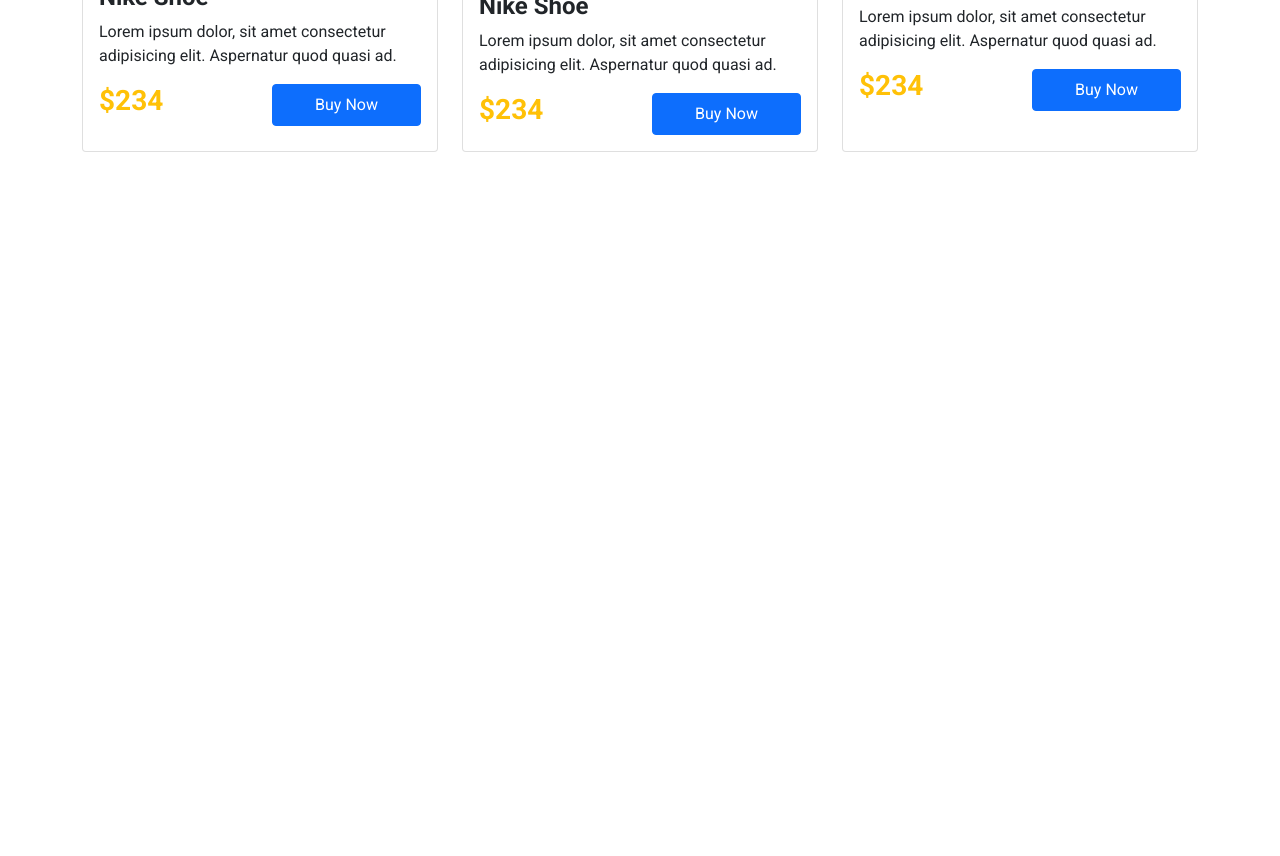
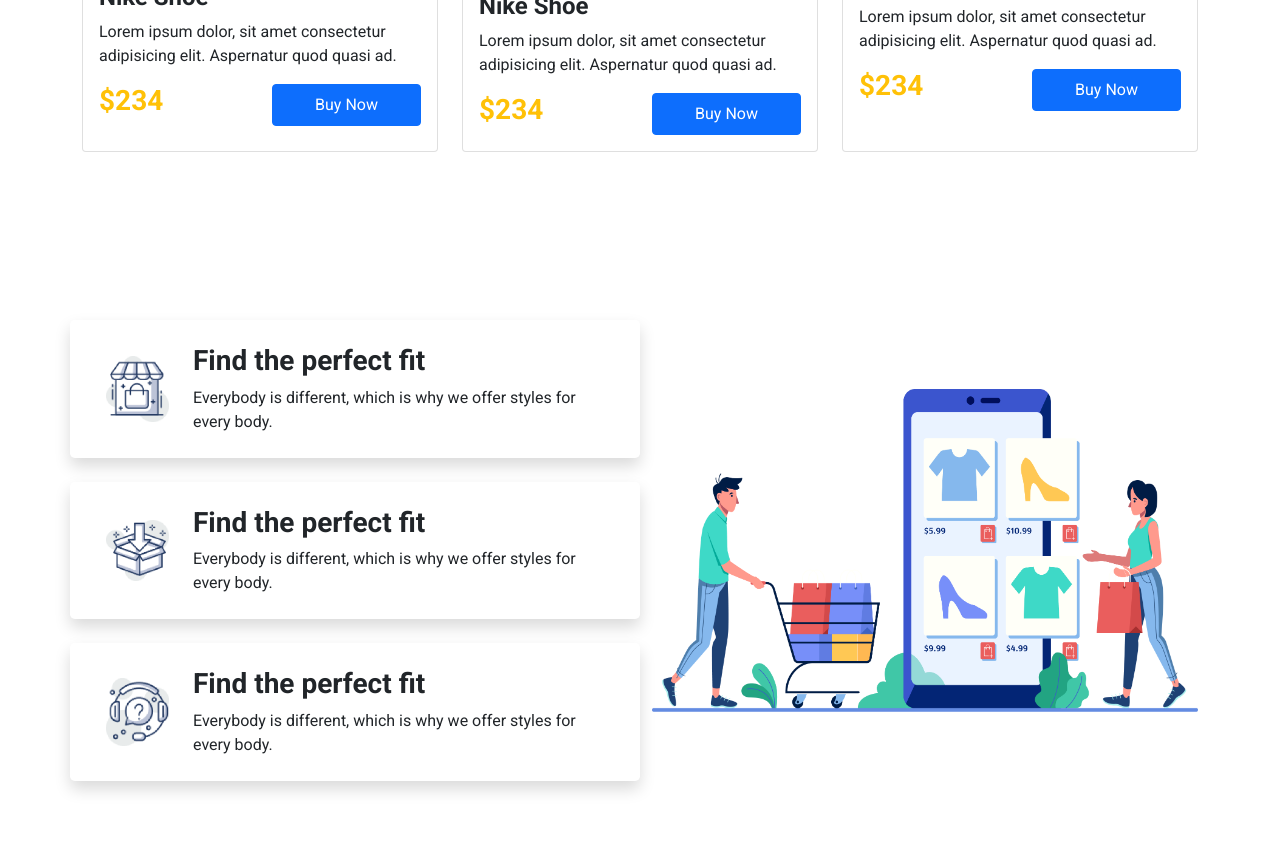
Before and after one commit to jbmakib/nike-react-bootstrap, a plain HTML site: page index.html in a window 1280 px wide. Shown: the part 1094-1950 px from the top of the page. Before the commit the page ends 1342 px from the top, so only its background shows below. Drawn offline with nearby package versions, Linux system fonts and the light colour scheme.

Commit message:
added footer

```diff
--- a/index.html
+++ b/index.html
@@ -83,6 +83,7 @@
         </section>
 
         <!-- home part ends -->
+
 
         <!-- casual shoes starts -->
 
@@ -170,7 +171,57 @@
         <!-- casual shoes ends -->
 
     </main>
-    <footer></footer>
+
+    <!-- main part ends -->
+
+
+    <!-- footer starts -->
+
+    <footer class="container my-5 py-5">
+        <div class="row row-cols-1 row-cols-lg-2 g-4 align-items-center">
+            <div class="col order-2 order-lg-1">
+                <div class="shadow row p-4 rounded-3 align-items-center my-4">
+                    <div class="col-12 col-md-2">
+                        <img src="icons/image 12.png" alt="" class="w-100">
+                    </div>
+                    <div class="col-12 col-md-10 text-center text-md-start">
+                        <h3 class="fw-bold">
+                            Find the perfect fit
+                        </h3>
+                        <p class="m-0">Everybody is different, which is why we offer styles for every body.</p>
+                    </div>
+                </div>
+                <div class="shadow row p-4 rounded-3 align-items-center my-4">
+                    <div class="col-12 col-md-2">
+                        <img src="icons/image 13.png" alt="" class="w-100">
+                    </div>
+                    <div class="col-12 col-md-10 text-center text-md-start">
+                        <h3 class="fw-bold">
+                            Find the perfect fit
+                        </h3>
+                        <p class="m-0">Everybody is different, which is why we offer styles for every body.</p>
+                    </div>
+                </div>
+                <div class="shadow row p-4 rounded-3 align-items-center my-4">
+                    <div class="col-12 col-md-2">
+                        <img src="icons/image 14.png" alt="" class="w-100">
+                    </div>
+                    <div class="col-12 col-md-10 text-center text-md-start">
+                        <h3 class="fw-bold">
+                            Find the perfect fit
+                        </h3>
+                        <p class="m-0">Everybody is different, which is why we offer styles for every body.</p>
+                    </div>
+                </div>
+            </div>
+            <div class="col order-1 order-lg-2">
+                <img src="icons/XMLID 1.png" alt="" class="w-100">
+            </div>
+        </div>
+    </footer>
+
+    <!-- footer ends -->
+
 
     <!-- bootstrap js link -->
 
```
